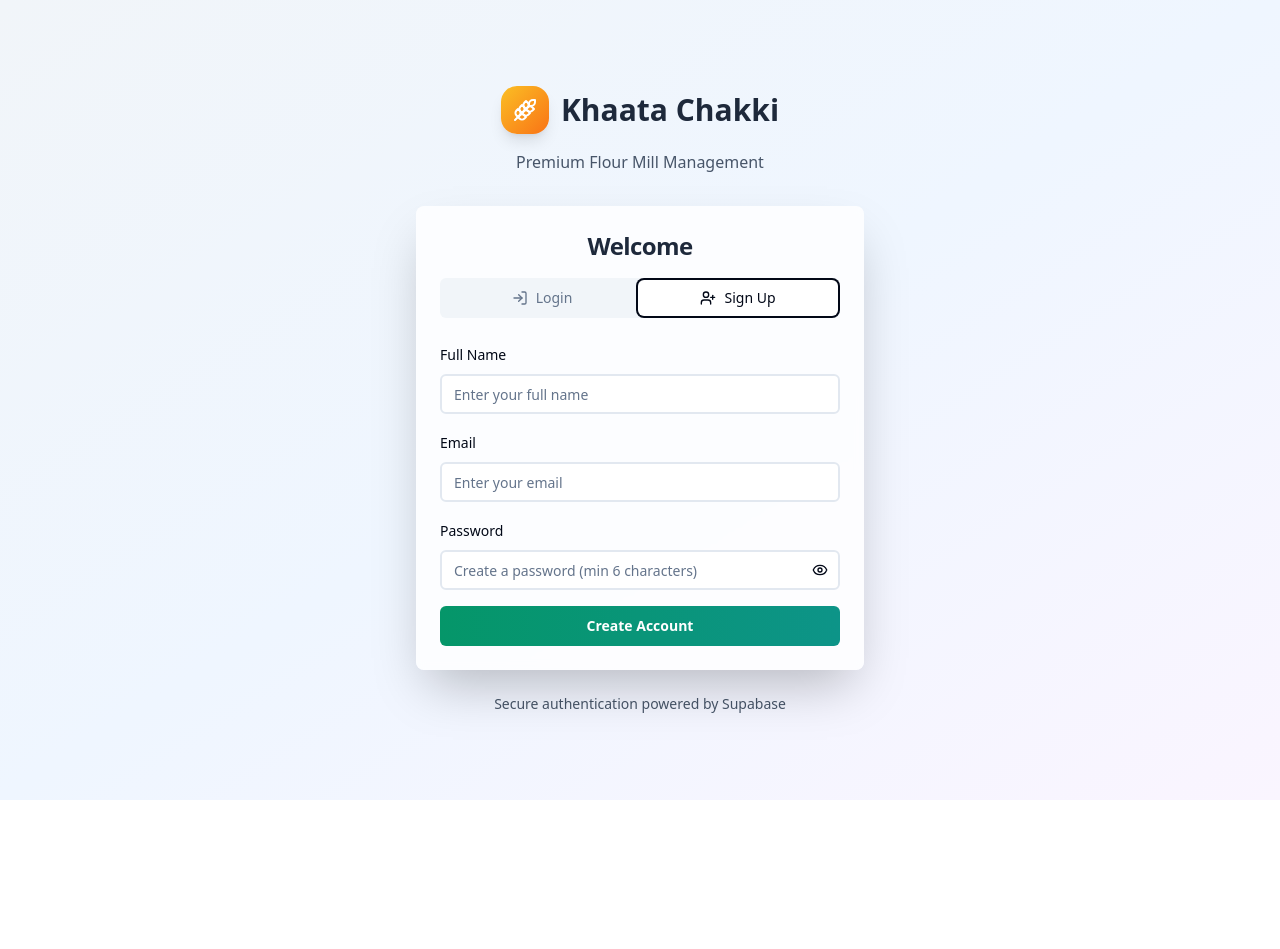
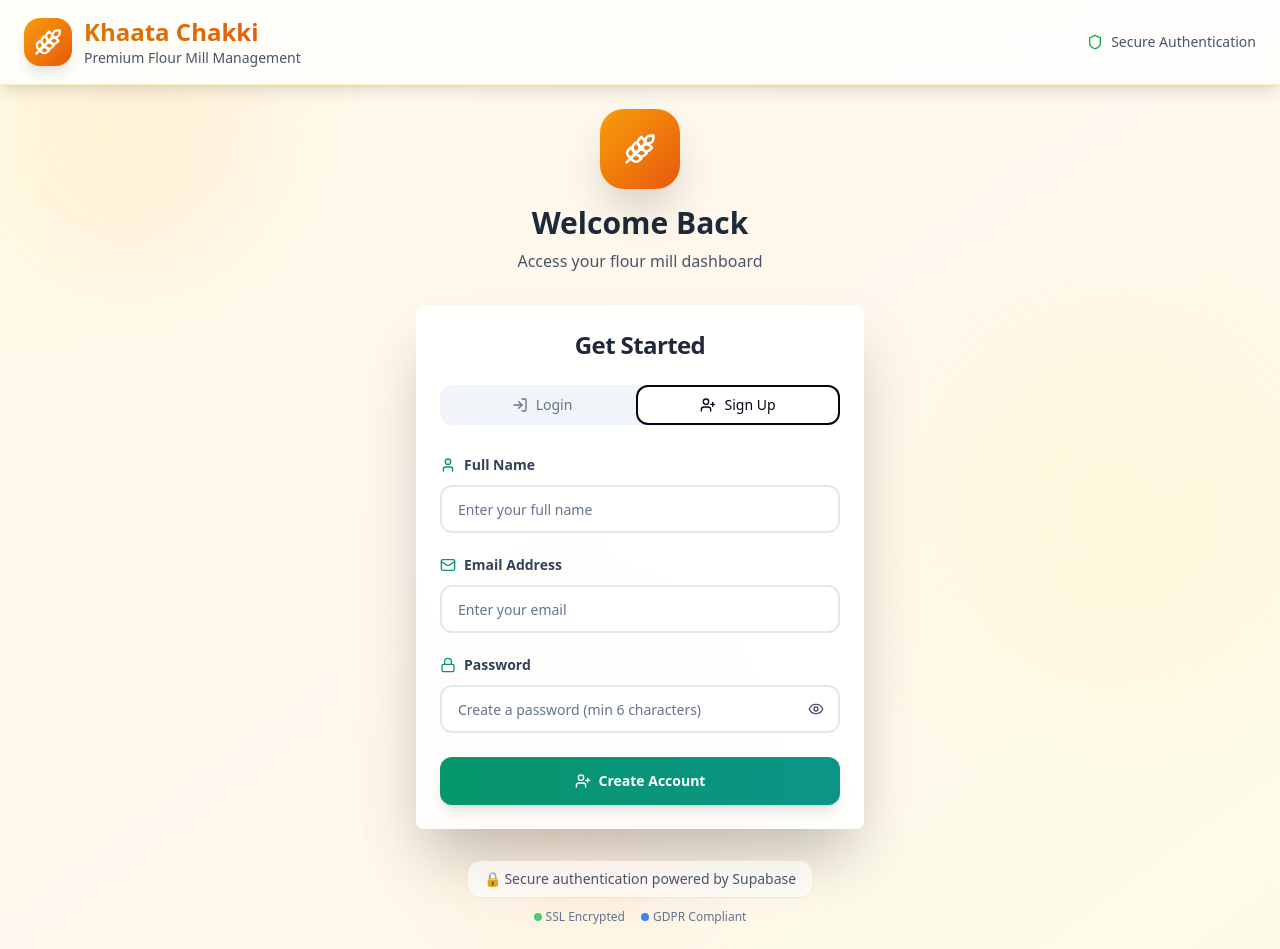
Before and after one commit to sandeep702/Khaata-Chakki111, a React (Vite) app: page /auth in a window 1280 px wide. Both pictures are taken after a click on the tab "Sign Up". Before the commit the page ends 800 px from the top, so only its background shows below. Built offline with nearby package versions, Linux system fonts and the light colour scheme.

Commit message:
Refactor: Improve login/signup UI
Updated the login and signup forms in `src/pages/Auth.tsx` to be more interactive. Added a header to the website.

```diff
--- a/src/pages/Auth.tsx
+++ b/src/pages/Auth.tsx
@@ -8,7 +8,7 @@ import { Card, CardContent, CardHeader, CardTitle } from '@/components/ui/card';
 import { Tabs, TabsContent, TabsList, TabsTrigger } from '@/components/ui/tabs';
 import { useAuth } from '@/contexts/AuthContext';
 import { toast } from 'sonner';
-import { Eye, EyeOff, LogIn, UserPlus, Wheat } from 'lucide-react';
+import { Eye, EyeOff, LogIn, UserPlus, Wheat, Mail, Lock, User, Shield } from 'lucide-react';
 
 const Auth = () => {
   const [showPassword, setShowPassword] = useState(false);
@@ -84,132 +84,213 @@ const Auth = () => {
   };
 
   return (
-    <div className="min-h-screen bg-gradient-to-br from-slate-100 via-blue-50 to-purple-50 flex items-center justify-center p-6">
-      <div className="w-full max-w-md">
-        <div className="text-center mb-8">
-          <div className="flex items-center justify-center gap-3 mb-4">
-            <div className="w-12 h-12 bg-gradient-to-br from-amber-400 to-orange-500 rounded-2xl flex items-center justify-center shadow-lg">
-              <Wheat className="text-white" size={24} />
-            </div>
-            <h1 className="text-3xl font-black text-slate-800">Khaata Chakki</h1>
-          </div>
-          <p className="text-slate-600 font-medium">Premium Flour Mill Management</p>
+    <div className="min-h-screen bg-gradient-to-br from-amber-50 via-orange-50 to-yellow-50 relative overflow-hidden">
+      {/* Animated Background Elements */}
+      <div className="absolute inset-0 overflow-hidden pointer-events-none">
+        <div className="absolute -top-4 -left-4 w-72 h-72 bg-gradient-to-r from-amber-200/30 to-orange-200/30 rounded-full blur-3xl animate-pulse"></div>
+        <div className="absolute top-1/3 -right-8 w-96 h-96 bg-gradient-to-r from-yellow-200/20 to-amber-200/20 rounded-full blur-3xl animate-pulse delay-1000"></div>
+        <div className="absolute bottom-0 left-1/3 w-80 h-80 bg-gradient-to-r from-orange-200/25 to-red-200/25 rounded-full blur-3xl animate-pulse delay-2000"></div>
       </div>
 
-        <Card className="shadow-2xl border-0 bg-white/80 backdrop-blur-sm">
-          <CardHeader className="space-y-1 pb-4">
-            <CardTitle className="text-2xl font-bold text-center text-slate-800">Welcome</CardTitle>
+      {/* Header */}
+      <header className="relative z-10 bg-white/80 backdrop-blur-md border-b border-amber-200/50 shadow-lg">
+        <div className="max-w-7xl mx-auto px-6 py-4">
+          <div className="flex items-center justify-between">
+            <div className="flex items-center gap-3">
+              <div className="w-12 h-12 bg-gradient-to-br from-amber-500 to-orange-600 rounded-2xl flex items-center justify-center shadow-lg transform hover:scale-105 transition-all duration-300">
+                <Wheat className="text-white" size={28} />
+              </div>
+              <div>
+                <h1 className="text-2xl font-black text-slate-800 bg-gradient-to-r from-amber-600 to-orange-600 bg-clip-text text-transparent">
+                  Khaata Chakki
+                </h1>
+                <p className="text-sm text-slate-600 font-medium">Premium Flour Mill Management</p>
+              </div>
+            </div>
+            <div className="flex items-center gap-2 text-sm text-slate-600">
+              <Shield size={16} className="text-green-600" />
+              <span>Secure Authentication</span>
+            </div>
+          </div>
+        </div>
+      </header>
+
+      {/* Main Content */}
+      <div className="relative z-10 flex items-center justify-center min-h-[calc(100vh-80px)] p-6">
+        <div className="w-full max-w-md">
+          <div className="text-center mb-8 animate-fade-in">
+            <div className="mb-6">
+              <div className="w-20 h-20 bg-gradient-to-br from-amber-500 to-orange-600 rounded-3xl flex items-center justify-center shadow-2xl mx-auto mb-4 transform hover:scale-110 transition-all duration-300">
+                <Wheat className="text-white" size={32} />
+              </div>
+              <h2 className="text-3xl font-black text-slate-800 mb-2">Welcome Back</h2>
+              <p className="text-slate-600 font-medium">Access your flour mill dashboard</p>
+            </div>
+          </div>
+
+          <Card className="shadow-3xl border-0 bg-white/90 backdrop-blur-md transform hover:scale-[1.02] transition-all duration-300">
+            <CardHeader className="space-y-1 pb-6">
+              <CardTitle className="text-2xl font-bold text-center text-slate-800">
+                Get Started
+              </CardTitle>
             </CardHeader>
             <CardContent>
               <Tabs defaultValue="login" className="w-full">
-              <TabsList className="grid w-full grid-cols-2 mb-6">
-                <TabsTrigger value="login" className="flex items-center gap-2">
+                <TabsList className="grid w-full grid-cols-2 mb-8 bg-slate-100 p-1 rounded-xl">
+                  <TabsTrigger
+                    value="login"
+                    className="flex items-center gap-2 rounded-lg data-[state=active]:bg-white data-[state=active]:shadow-md transition-all duration-200"
+                  >
                     <LogIn size={16} />
                     Login
                   </TabsTrigger>
-                <TabsTrigger value="signup" className="flex items-center gap-2">
+                  <TabsTrigger
+                    value="signup"
+                    className="flex items-center gap-2 rounded-lg data-[state=active]:bg-white data-[state=active]:shadow-md transition-all duration-200"
+                  >
                     <UserPlus size={16} />
                     Sign Up
                   </TabsTrigger>
                 </TabsList>
 
-              <TabsContent value="login">
-                <form onSubmit={handleLogin} className="space-y-4">
-                  <div className="space-y-2">
-                    <Label htmlFor="login-email">Email</Label>
+                <TabsContent value="login" className="space-y-6">
+                  <form onSubmit={handleLogin} className="space-y-6">
+                    <div className="space-y-3">
+                      <Label htmlFor="login-email" className="text-slate-700 font-semibold flex items-center gap-2">
+                        <Mail size={16} className="text-amber-600" />
+                        Email Address
+                      </Label>
+                      <div className="relative group">
                         <Input
                           id="login-email"
                           type="email"
                           placeholder="Enter your email"
                           value={loginData.email}
                           onChange={(e) => setLoginData({ ...loginData, email: e.target.value })}
-                      className="border-2 border-slate-200 focus:border-amber-500"
+                          className="border-2 border-slate-200 focus:border-amber-500 hover:border-amber-300 transition-all duration-300 rounded-xl h-12 pl-4 pr-4 group-hover:shadow-md"
                         />
                       </div>
-                  <div className="space-y-2">
-                    <Label htmlFor="login-password">Password</Label>
-                    <div className="relative">
+                    </div>
+                    <div className="space-y-3">
+                      <Label htmlFor="login-password" className="text-slate-700 font-semibold flex items-center gap-2">
+                        <Lock size={16} className="text-amber-600" />
+                        Password
+                      </Label>
+                      <div className="relative group">
                         <Input
                           id="login-password"
                           type={showPassword ? 'text' : 'password'}
                           placeholder="Enter your password"
                           value={loginData.password}
                           onChange={(e) => setLoginData({ ...loginData, password: e.target.value })}
-                        className="border-2 border-slate-200 focus:border-amber-500 pr-10"
+                          className="border-2 border-slate-200 focus:border-amber-500 hover:border-amber-300 transition-all duration-300 rounded-xl h-12 pl-4 pr-12 group-hover:shadow-md"
                         />
                         <Button
                           type="button"
                           variant="ghost"
                           size="sm"
-                        className="absolute right-0 top-0 h-full px-3"
+                          className="absolute right-2 top-1/2 -translate-y-1/2 h-8 w-8 p-0 hover:bg-amber-100 rounded-lg"
                           onClick={() => setShowPassword(!showPassword)}
                         >
-                        {showPassword ? <EyeOff size={16} /> : <Eye size={16} />}
+                          {showPassword ? <EyeOff size={16} className="text-slate-600" /> : <Eye size={16} className="text-slate-600" />}
                         </Button>
                       </div>
                     </div>
                     <Button
                       type="submit"
-                    className="w-full bg-gradient-to-r from-amber-600 to-orange-600 hover:from-amber-700 hover:to-orange-700 text-white font-semibold"
+                      className="w-full bg-gradient-to-r from-amber-600 to-orange-600 hover:from-amber-700 hover:to-orange-700 text-white font-bold h-12 rounded-xl shadow-lg hover:shadow-xl transform hover:scale-[1.02] transition-all duration-200"
                       disabled={isLoading}
                     >
-                    {isLoading ? 'Logging in...' : 'Login'}
+                      {isLoading ? (
+                        <div className="flex items-center gap-2">
+                          <div className="w-4 h-4 border-2 border-white/30 border-t-white rounded-full animate-spin" />
+                          Logging in...
+                        </div>
+                      ) : (
+                        <div className="flex items-center gap-2">
+                          <LogIn size={18} />
+                          Login to Dashboard
+                        </div>
+                      )}
                     </Button>
                   </form>
                 </TabsContent>
 
-              <TabsContent value="signup">
-                <form onSubmit={handleSignup} className="space-y-4">
-                  <div className="space-y-2">
-                    <Label htmlFor="signup-name">Full Name</Label>
+                <TabsContent value="signup" className="space-y-6">
+                  <form onSubmit={handleSignup} className="space-y-6">
+                    <div className="space-y-3">
+                      <Label htmlFor="signup-name" className="text-slate-700 font-semibold flex items-center gap-2">
+                        <User size={16} className="text-emerald-600" />
+                        Full Name
+                      </Label>
+                      <div className="relative group">
                         <Input
                           id="signup-name"
                           type="text"
                           placeholder="Enter your full name"
                           value={signupData.fullName}
                           onChange={(e) => setSignupData({ ...signupData, fullName: e.target.value })}
-                      className="border-2 border-slate-200 focus:border-amber-500"
+                          className="border-2 border-slate-200 focus:border-emerald-500 hover:border-emerald-300 transition-all duration-300 rounded-xl h-12 pl-4 pr-4 group-hover:shadow-md"
                         />
                       </div>
-                  <div className="space-y-2">
-                    <Label htmlFor="signup-email">Email</Label>
+                    </div>
+                    <div className="space-y-3">
+                      <Label htmlFor="signup-email" className="text-slate-700 font-semibold flex items-center gap-2">
+                        <Mail size={16} className="text-emerald-600" />
+                        Email Address
+                      </Label>
+                      <div className="relative group">
                         <Input
                           id="signup-email"
                           type="email"
                           placeholder="Enter your email"
                           value={signupData.email}
                           onChange={(e) => setSignupData({ ...signupData, email: e.target.value })}
-                      className="border-2 border-slate-200 focus:border-amber-500"
+                          className="border-2 border-slate-200 focus:border-emerald-500 hover:border-emerald-300 transition-all duration-300 rounded-xl h-12 pl-4 pr-4 group-hover:shadow-md"
                         />
                       </div>
-                  <div className="space-y-2">
-                    <Label htmlFor="signup-password">Password</Label>
-                    <div className="relative">
+                    </div>
+                    <div className="space-y-3">
+                      <Label htmlFor="signup-password" className="text-slate-700 font-semibold flex items-center gap-2">
+                        <Lock size={16} className="text-emerald-600" />
+                        Password
+                      </Label>
+                      <div className="relative group">
                         <Input
                           id="signup-password"
                           type={showPassword ? 'text' : 'password'}
                           placeholder="Create a password (min 6 characters)"
                           value={signupData.password}
                           onChange={(e) => setSignupData({ ...signupData, password: e.target.value })}
-                        className="border-2 border-slate-200 focus:border-amber-500 pr-10"
+                          className="border-2 border-slate-200 focus:border-emerald-500 hover:border-emerald-300 transition-all duration-300 rounded-xl h-12 pl-4 pr-12 group-hover:shadow-md"
                         />
                         <Button
                           type="button"
                           variant="ghost"
                           size="sm"
-                        className="absolute right-0 top-0 h-full px-3"
+                          className="absolute right-2 top-1/2 -translate-y-1/2 h-8 w-8 p-0 hover:bg-emerald-100 rounded-lg"
                           onClick={() => setShowPassword(!showPassword)}
                         >
-                        {showPassword ? <EyeOff size={16} /> : <Eye size={16} />}
+                          {showPassword ? <EyeOff size={16} className="text-slate-600" /> : <Eye size={16} className="text-slate-600" />}
                         </Button>
                       </div>
                     </div>
                     <Button
                       type="submit"
-                    className="w-full bg-gradient-to-r from-emerald-600 to-teal-600 hover:from-emerald-700 hover:to-teal-700 text-white font-semibold"
+                      className="w-full bg-gradient-to-r from-emerald-600 to-teal-600 hover:from-emerald-700 hover:to-teal-700 text-white font-bold h-12 rounded-xl shadow-lg hover:shadow-xl transform hover:scale-[1.02] transition-all duration-200"
                       disabled={isLoading}
                     >
-                    {isLoading ? 'Creating account...' : 'Create Account'}
+                      {isLoading ? (
+                        <div className="flex items-center gap-2">
+                          <div className="w-4 h-4 border-2 border-white/30 border-t-white rounded-full animate-spin" />
+                          Creating account...
+                        </div>
+                      ) : (
+                        <div className="flex items-center gap-2">
+                          <UserPlus size={18} />
+                          Create Account
+                        </div>
+                      )}
                     </Button>
                   </form>
                 </TabsContent>
@@ -217,8 +298,21 @@ const Auth = () => {
             </CardContent>
           </Card>
 
-        <div className="text-center mt-6 text-sm text-slate-600">
-          <p>Secure authentication powered by Supabase</p>
+          <div className="text-center mt-8 space-y-3">
+            <p className="text-sm text-slate-600 bg-white/60 backdrop-blur-sm px-4 py-2 rounded-xl inline-block shadow-sm">
+              🔒 Secure authentication powered by Supabase
+            </p>
+            <div className="flex items-center justify-center gap-4 text-xs text-slate-500">
+              <span className="flex items-center gap-1">
+                <div className="w-2 h-2 bg-green-500 rounded-full animate-pulse"></div>
+                SSL Encrypted
+              </span>
+              <span className="flex items-center gap-1">
+                <div className="w-2 h-2 bg-blue-500 rounded-full animate-pulse delay-500"></div>
+                GDPR Compliant
+              </span>
+            </div>
+          </div>
         </div>
       </div>
     </div>
```
Lines whose indentation alone changed are shown as unchanged.
